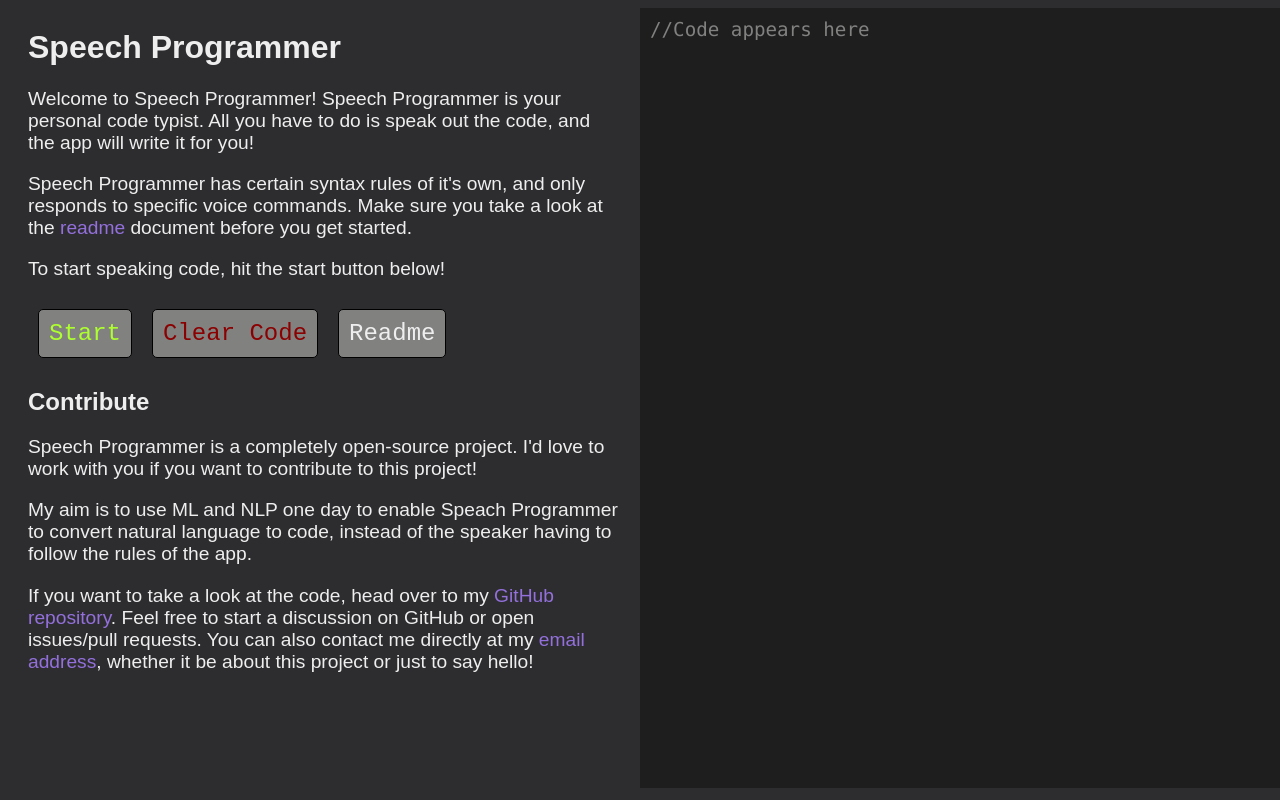
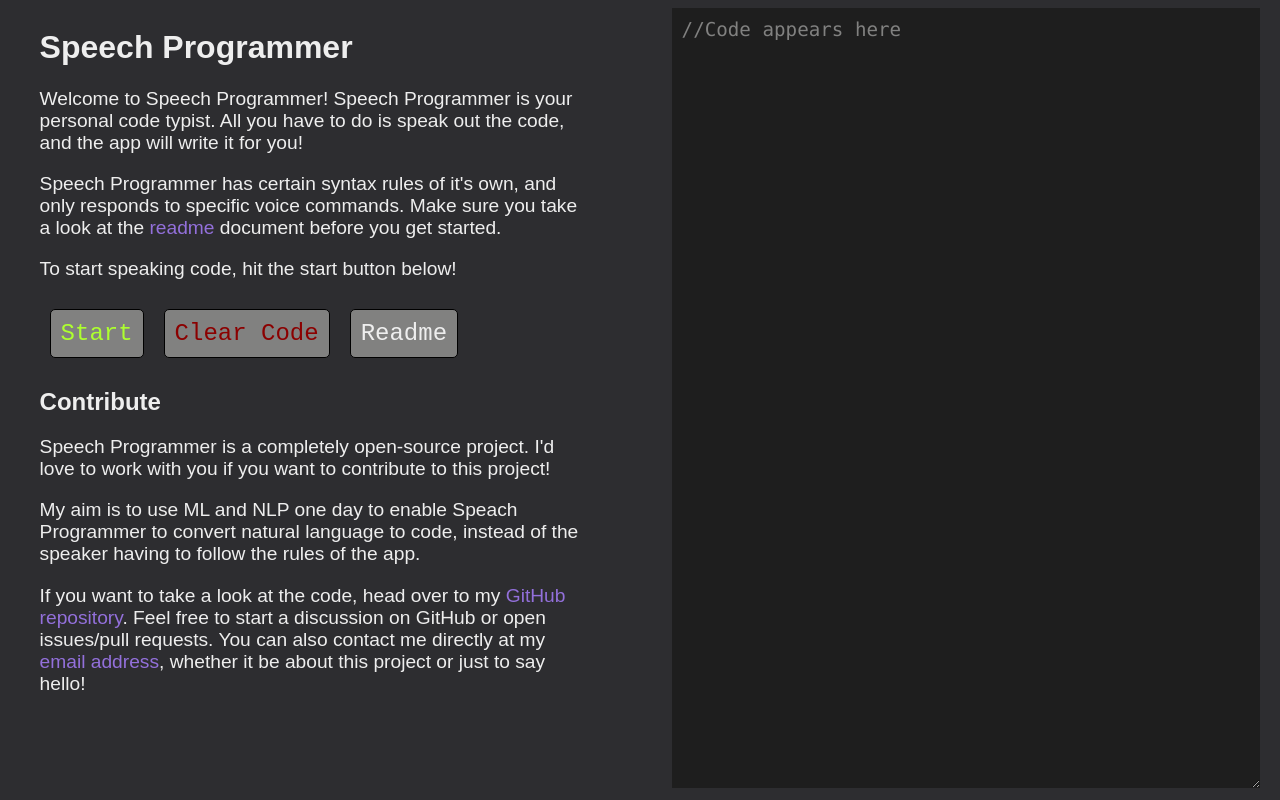
Before and after one commit to shreyasnisal/SpeechProgrammer, a plain HTML site: page index.html in a window 1280 px wide. Drawn offline with Linux system fonts and the light colour scheme.

Commit message:
Fixed UI bug

```diff
--- a/css/common.css
+++ b/css/common.css
@@ -8,15 +8,17 @@ body {
 }
 
 .half-screen {
-  width: 50%;
+  width: 45%;
 }
 
 .right {
   float: right;
+  margin-right: 2.5%;
 }
 
 .left {
   float: left;
+  margin-left: 2.5%;
 }
 
 .full-height {
@@ -40,12 +42,12 @@ textarea {
 }
 
 .left h1 {
-  padding-left: 20px;
+  /* padding-left: 20px; */
 }
 
 .instructions {
   padding-right: 20px;
-  padding-left: 20px;
+  /* padding-left: 20px; */
   font-size: 1.2rem;
 }
 
@@ -70,7 +72,7 @@ a {
 
 .btn-container {
   display: flex;
-  margin-left: 20px;
+  /* margin-left: 20px; */
 }
 
 .btn {
@@ -97,7 +99,7 @@ a {
 }
 
 .contributing {
-  padding-left: 20px;
+  /* padding-left: 20px; */
 }
 
 .contributing p {
```
